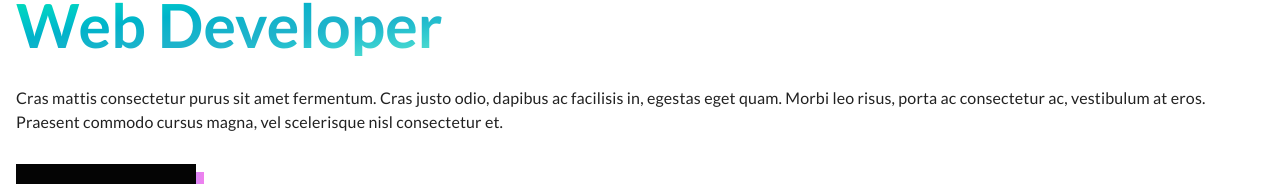
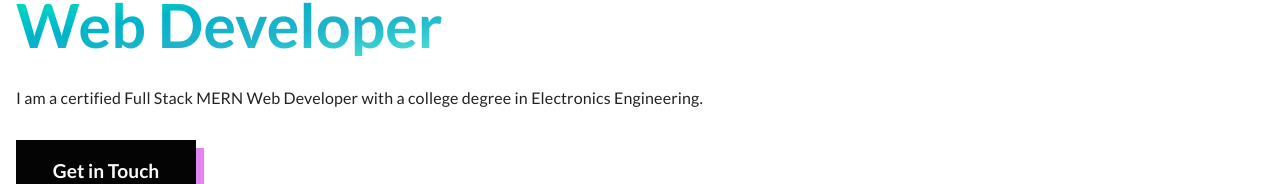
Before and after one commit to luisbermudez/portfolio, a React (Create React App) app: page / in a window 1280 px wide. Shown: the part 130-314 px from the top of the page. Built offline with nearby package versions, Linux system fonts and the light colour scheme; no server answers; a web font is replaced by a local one.

Commit message:
Update introduction paragraph

```diff
--- a/src/components/IntroSection/IntroSection.css
+++ b/src/components/IntroSection/IntroSection.css
@@ -5,6 +5,7 @@
 
 #IntroSection p {
   margin: 30px 0px;
+  text-align: justify;
 }
 
 #IntroSection a {
--- a/src/components/IntroSection/index.js
+++ b/src/components/IntroSection/index.js
@@ -11,10 +11,7 @@ class IntroSection extends React.Component {
       <div id="IntroSection">
         <h1 className="gradientTitleMain titleOne">Web Developer</h1>
         <p>
-          Cras mattis consectetur purus sit amet fermentum. Cras justo odio,
-          dapibus ac facilisis in, egestas eget quam. Morbi leo risus, porta ac
-          consectetur ac, vestibulum at eros. Praesent commodo cursus magna, vel
-          scelerisque nisl consectetur et.
+          I am a certified Full Stack MERN Web Developer with a college degree in Electronics Engineering.
         </p>
         <div className="buttonSection">
           <Link
```
Also changed, not shown: src/profilePic.jpg.
